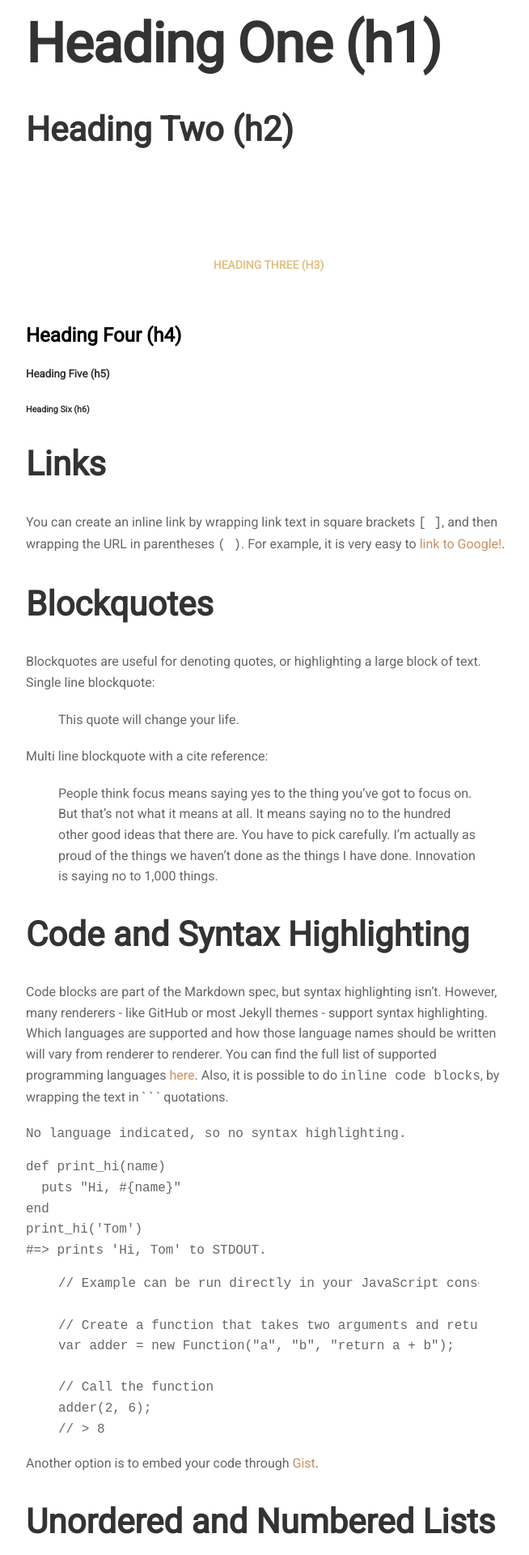
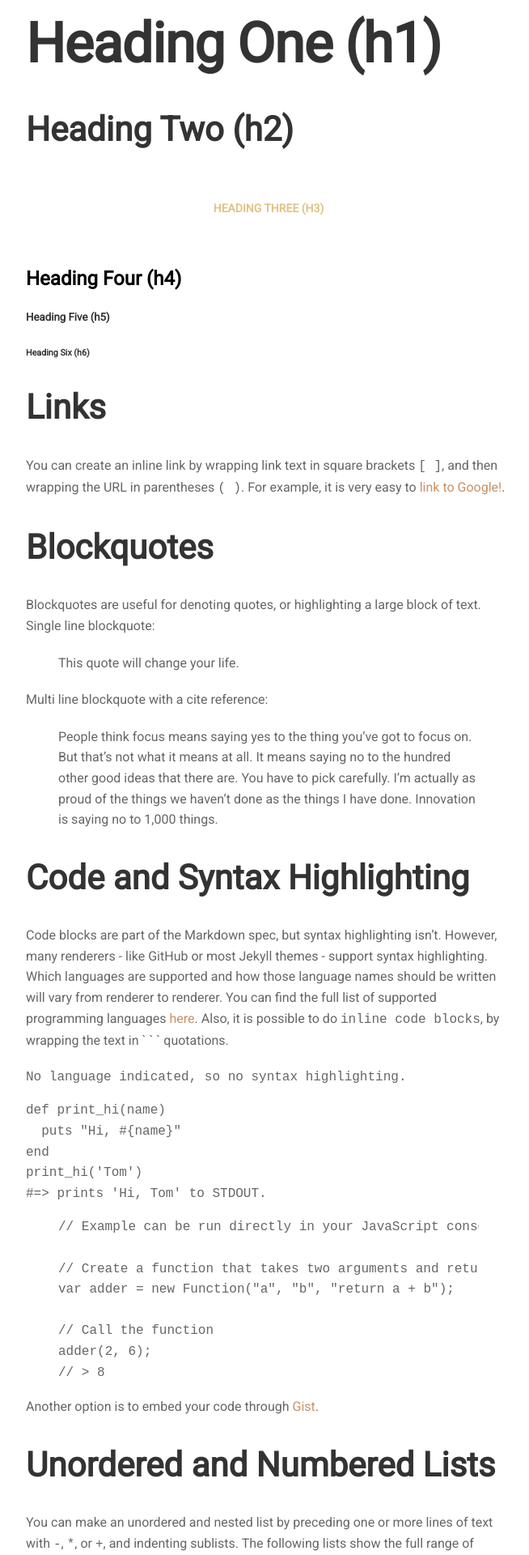
Before and after one commit to Riley903/Riley903.github.io, a Jekyll site: the page built from _posts/2014-01-01-text-formatting-examples.md, in a window 1280 px wide. Shown: the part 1331-3251 px from the top of the page at 81% size, without its empty margins (308-962 px from the left). Built offline with Jekyll 4.4.1, drawn with Linux system fonts in a browser that asks for light colours; nearby versions of some CDN libraries; formulas are drawn with MathJax 3; comment, search, counter and statistics services are not loaded.

Commit message:
reduced padding of h3

```diff
--- a/_sass/2-base/_base.sass
+++ b/_sass/2-base/_base.sass
@@ -102,7 +102,7 @@ h3
   @extend %small-bold
   color: $accent-light
   text-align: center
-  padding: 100px 0 30px
+  padding: 30px 0 30px
 
 fieldset
   padding: 0
```
